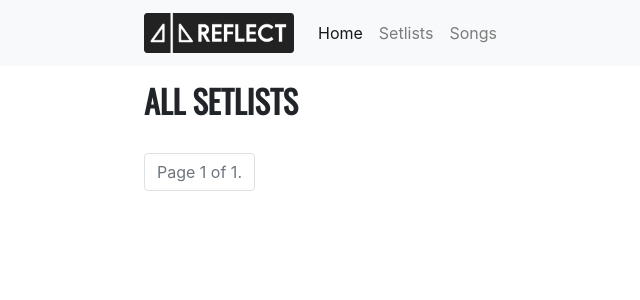
After one commit to citychurchbris/reflectworship, a Django app: page /setlists/ in a window 1280 px wide. The commit adds this page. Shown: the top 300 px of the page, without its empty margins (31-671 px from the left). Run offline with Django 3.2, Linux system fonts and the light colour scheme; data that the repository does not hold is empty; parts of the project's set-up code (start-up, migrations or seed data) failed here and were passed over; some libraries are stand-ins or nearby versions.

Commit message:
Add basic setlist listing

```diff
--- a/reflectsongs/templates/reflectsongs/base.html
+++ b/reflectsongs/templates/reflectsongs/base.html
@@ -32,7 +32,7 @@
             <a class="nav-link" href="#">Home</a>
           </li>
           <li class="nav-item">
-            <a class="nav-link" href="#">Setlists</a>
+            <a class="nav-link" href="{% url 'setlist-list' %}">Setlists</a>
           </li>
           <li class="nav-item">
             <a class="nav-link" href="{% url 'song-list' %}">Songs</a>
--- /dev/null
+++ b/reflectsongs/templates/reflectsongs/setlist_list.html
@@ -0,0 +1,40 @@
+{% extends 'reflectsongs/base.html' %}
+
+{% block content %}
+
+<h2>All Setlists</h2>
+
+<ul class="list-group mt-3">
+  {% for setlist in setlists %}
+  <li class="list-group-item">
+    <a href="#">{{ setlist }}</a>
+      <small>- {{ setlist.songs.count }} songs</small>
+  </li>
+  {% endfor %}
+</ul>
+
+<nav aria-label="Batch avigation">
+  <ul class="pagination mt-3">
+    {% if page_obj.has_previous %}
+    <li class="page-item">
+      <a class="page-link" href="?page={{ page_obj.previous_page_number }}">
+        <span aria-hidden="true">&laquo;</span>
+        <span class="sr-only">Previous</span>
+      </a>
+    </li>
+    {% endif %}
+    <li class="page-item disabled">
+      <a class="page-link">Page {{ page_obj.number }} of {{ page_obj.paginator.num_pages }}.</a>
+    </li>
+    {% if page_obj.has_next %}
+    <li class="page-item">
+      <a class="page-link" href="?page={{ page_obj.next_page_number }}">
+        <span aria-hidden="true">&raquo;</span>
+        <span class="sr-only">Next</span>
+      </a>
+    </li>
+    {% endif %}
+  </ul>
+</nav>
+
+{% endblock %}
--- a/reflectsongs/urls.py
+++ b/reflectsongs/urls.py
@@ -3,10 +3,15 @@
 """
 from django.urls import path
 
-from reflectsongs.views import HomeView, SongList, SongView
+from reflectsongs.views import HomeView, SetlistList, SongList, SongView
 
 urlpatterns = [
     path('', HomeView.as_view()),
+
+    # Songs
     path('song/<slug:song_slug>/', SongView.as_view(), name='song-view'),
     path('songs/', SongList.as_view(), name='song-list'),
+
+    # Setlists
+    path('setlists/', SetlistList.as_view(), name='setlist-list')
 ]
--- a/reflectsongs/views.py
+++ b/reflectsongs/views.py
@@ -4,10 +4,11 @@ from django.core.paginator import Paginator
 from django.db.models import Count, Max, Min
 from django.shortcuts import get_object_or_404, render
 from django.views import View
+from django.views.generic import ListView
 
 from dateutil.relativedelta import relativedelta
 
-from reflectsongs.models import Site, Song
+from reflectsongs.models import Setlist, Site, Song
 from reflectsongs.utils import yt_embed
 
 
@@ -75,3 +76,10 @@ class SongList(View):
         page = request.GET.get('page')
         songs = paginator.get_page(page)
         return render(request, 'reflectsongs/song_list.html', {'songs': songs})
+
+
+class SetlistList(ListView):
+
+    model = Setlist
+    context_object_name = 'setlists'
+    paginate_by = 10
```
